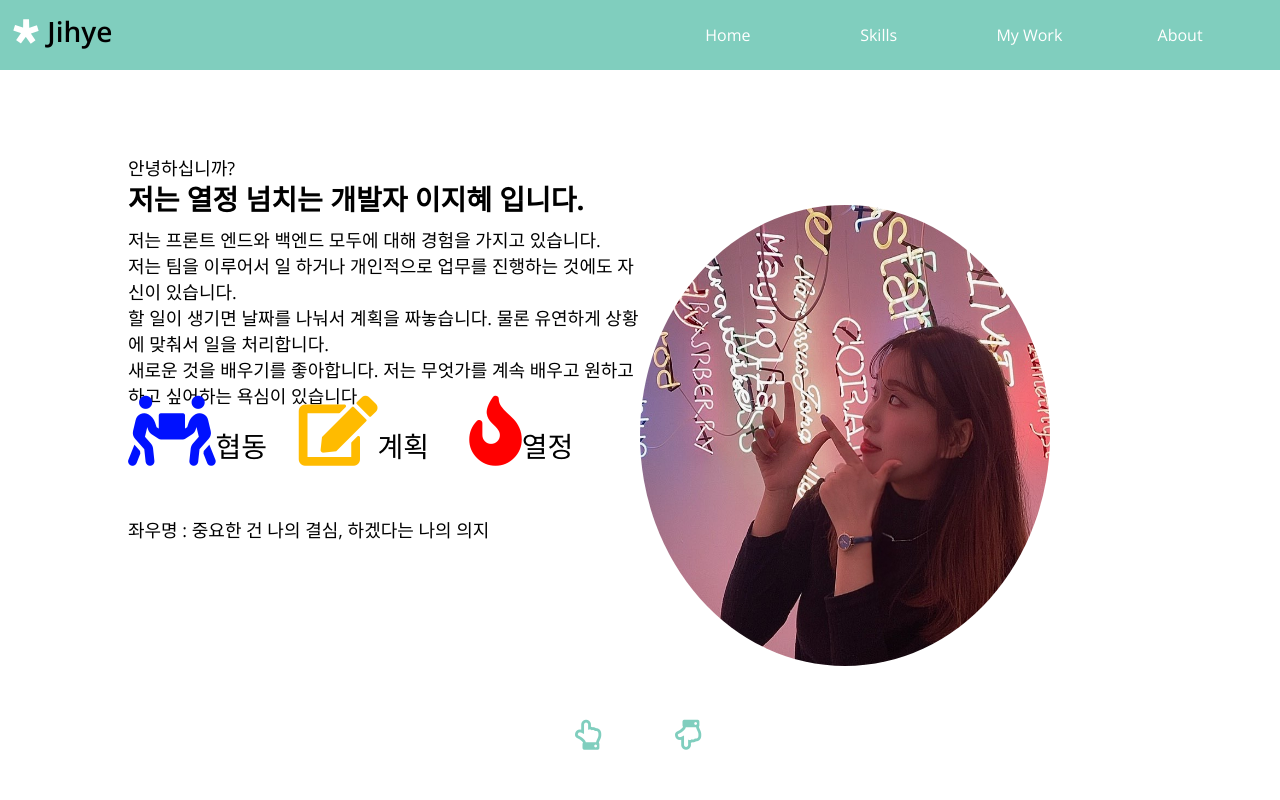
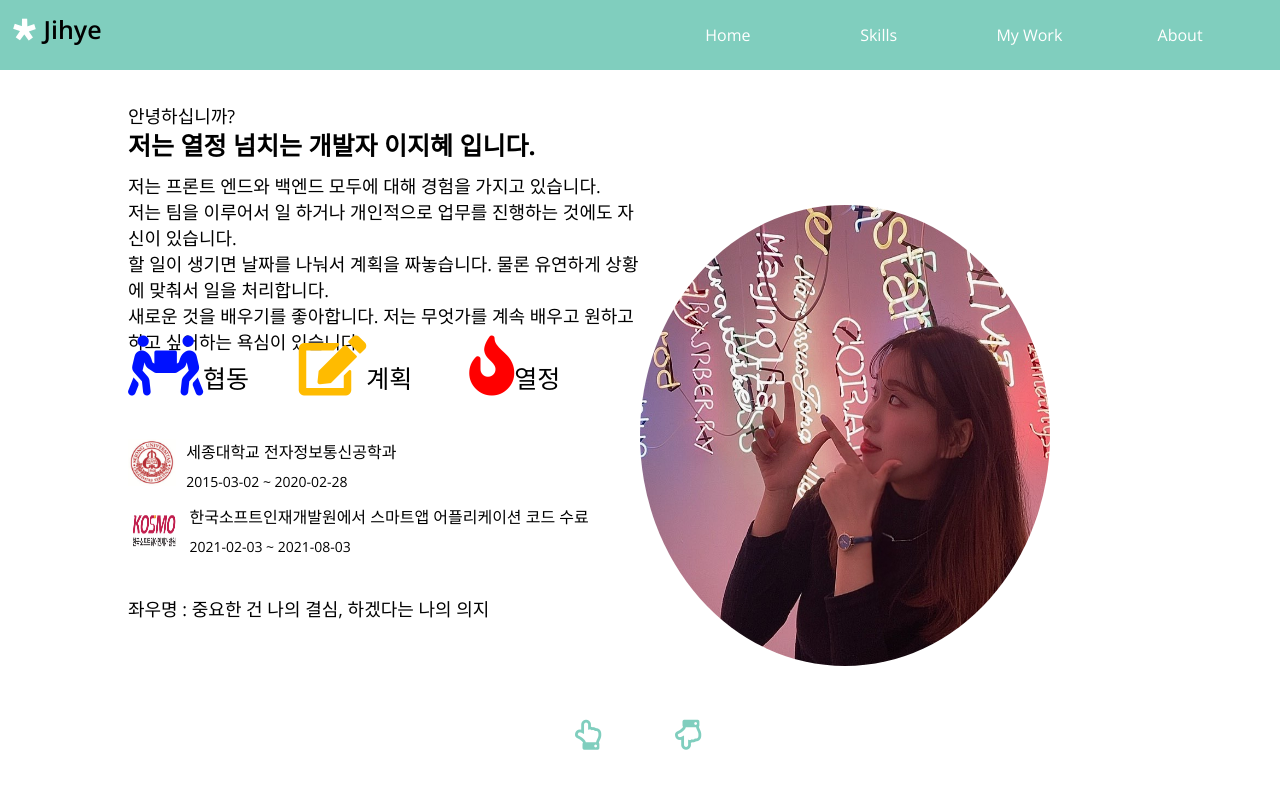
Before and after one commit to goodlucky1215/portfolio, a plain HTML site: page index.html in a window 1280 px wide. Shown: the top 800 px of the page. Drawn offline with nearby package versions, Linux system fonts and the light colour scheme.

Commit message:
학교, 학원 작성

```diff
--- a/index.html
+++ b/index.html
@@ -49,6 +49,22 @@
               <p><i class="fas fa-people-carry section__one__main_text__introduce2__font"></i>협동</p>
               <p><i class="fas fa-edit section__one__main_text__introduce2__font"></i>계획</p>
               <p><i class="fas fa-fire section__one__main_text__introduce2__font"></i>열정</p>
+            </div>
+            <div class="about__school">
+              <div class="school">
+                <img class="school__img" src="images/university.PNG" alt="한국소프트웨어인재개발원" class="school__logo"></img>
+                <div class="school__description">
+                  <p class="school__name">세종대학교 전자정보통신공학과</p>
+                  <p class="school__period">2015-03-02 ~ 2020-02-28</p>
+                </div>
+              </div>
+              <div class="school">
+                <img class="school__img" src="images/kosmologo.png" alt="한국소프트웨어인재개발원" class="school__logo"></img>
+                <div class="school__description">
+                  <p class="school__name">한국소프트인재개발원에서 스마트앱 어플리케이션 코드 수료</p>
+                  <p class="school__period">2021-02-03 ~ 2021-08-03</p>
+                </div>
+              </div>
             </div>
             <div class="section__one__main_text__introduce3">좌우명 : 중요한 건 나의 결심, 하겠다는 나의 의지</div>
           </div>
--- a/style.css
+++ b/style.css
@@ -9,7 +9,7 @@
   --color-beige: #eff4e7;
   /* Font size */
   --font-large: 48px;
-  --font-meedium: 28px;
+  --font-meedium: 25px;
   --font-regular: 18px;
   --font-small: 16px;
   --font-micro: 14px;
@@ -143,10 +143,10 @@ li {
 }
 
 .section__one__main_text {
-  margin-top: 15%;
-  height: 70%;
+  margin-top: 10%;
+  height: 90%;
   display: grid;
-  grid-template-rows: 60% 30% 10%;
+  grid-template-rows: 45% 20% 25% 10%;
   font-size: var(--font-regular);
 }
 .section__one__main_text__introduce1 {
@@ -161,9 +161,12 @@ li {
   justify-content: flex-start;
   font-size: var(--font-meedium);
 }
+.section__one__main_text__introduce3 {
+  padding-top: 5%;
+}
 
 .section__one__main_text__introduce2__font {
-  font-size: 70px;
+  font-size: 60px;
   display: inline;
 }
 .fa-people-carry {
@@ -174,6 +177,38 @@ li {
 }
 .fa-fire {
   color: red;
+}
+.about__school{
+  width: 100%;
+  height: 100%;
+  display: flex;
+  flex-direction:column;
+}
+.school {
+  width: 100%;
+  height: 100%;
+  display: flex;
+  flex-direction: row;
+  justify-content: space-between;
+}
+.school__img{
+  width: 12%;
+  height: 72%;
+  padding-right: 2%;
+}
+.school__description{
+  width: 100%;
+  height: 100%;
+  display: flex;
+  flex-direction:column;
+  justify-content: space-between;
+}
+.school__name {
+  font-size: var(--font-small);
+}
+
+.school__period {
+  font-size: var(--font-micro);
 }
 .home__avatar {
   margin-top: 40%;
@@ -431,3 +466,4 @@ li {
   width: 100%;
   height: 14%;
 }
+/*
```
Also changed, not shown: images/university.PNG (added).
